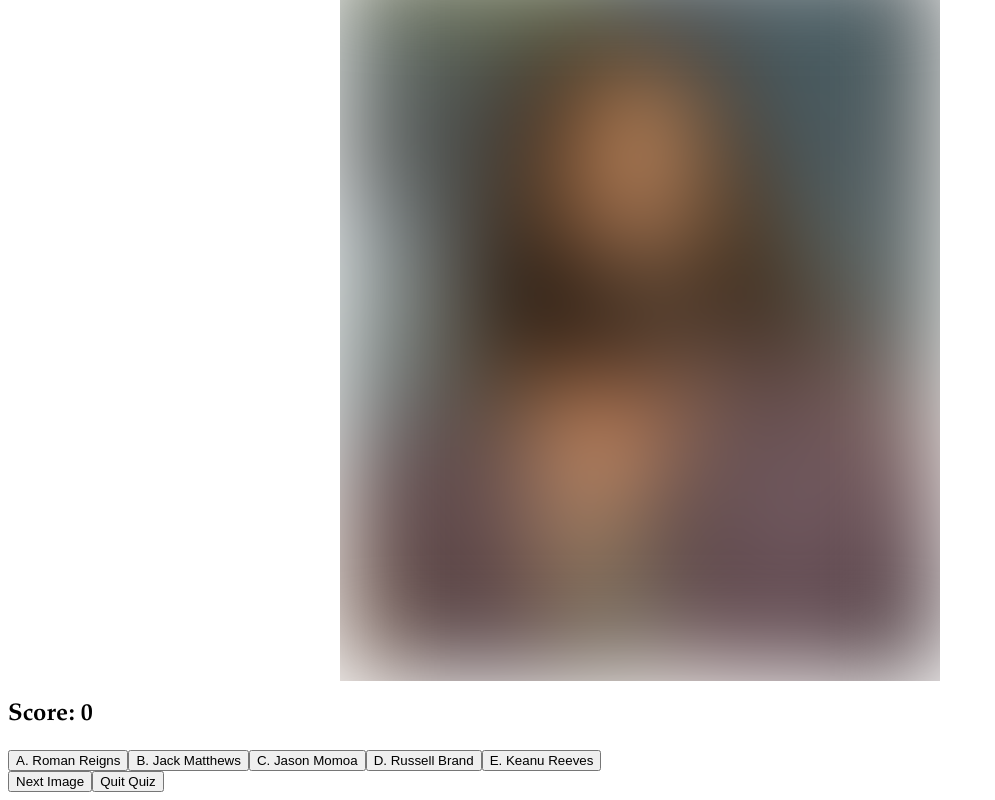
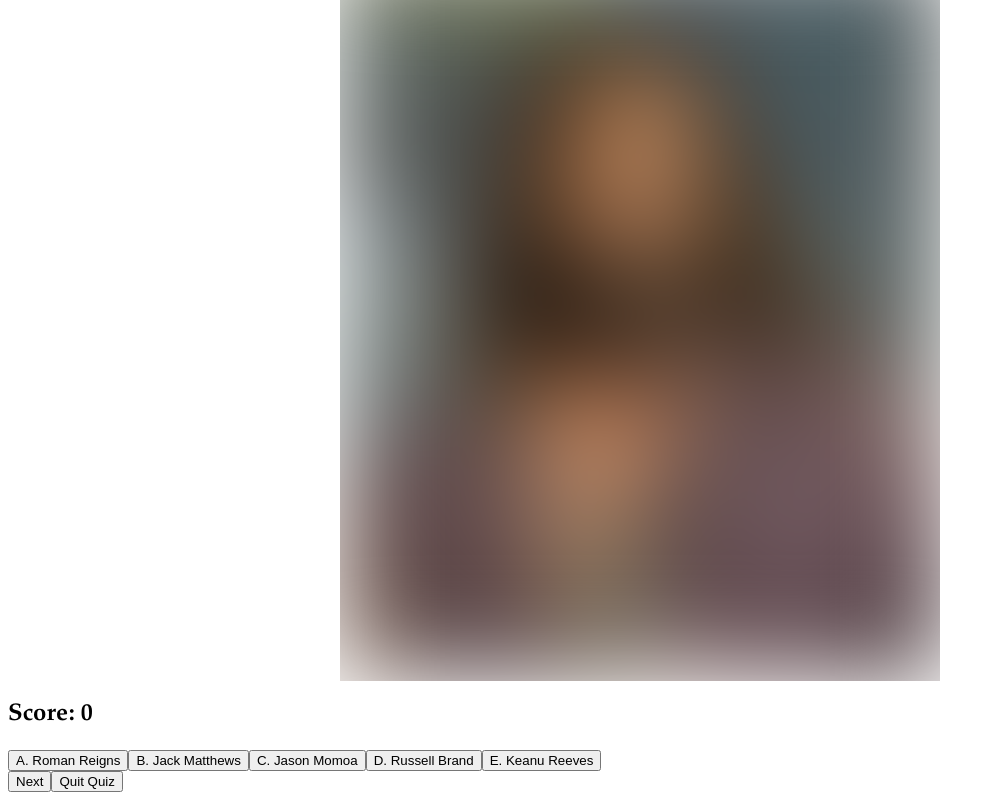
Before and after one commit to fromwhence/incognito_quiz, a Vue app: page / in a window 1280 px wide. Shown: the part 454-1254 px from the top of the page, without its empty margins (0-995 px from the left). Built offline with nearby package versions, Linux system fonts and the light colour scheme.

Commit message:
nextQuestion

```diff
--- a/src/views/Quiz.vue
+++ b/src/views/Quiz.vue
@@ -49,7 +49,7 @@
       <img v-bind:src="images.photo" alt="blurry photo">
     </div> -->
     <div>
-      <button v-on:click="nextQuestion()">Next Image</button>
+      <button v-on:click="nextQuestion()">Next</button>
       <button v-on:click="quitQuiz()">Quit Quiz</button>
     </div>
 
@@ -209,7 +209,15 @@ export default {
         this.currentScore === 5;
         console.log("5 points!")
       }
+    },
+    nextQuestion: function() {
+        this.currentQuestionIndex ++
+
+          this.currentQuestion = this.quizQuestions[this.currentQuestionIndex]
+          this.blurryAmount = 50
+
     }
+
 
   }
 };
```
